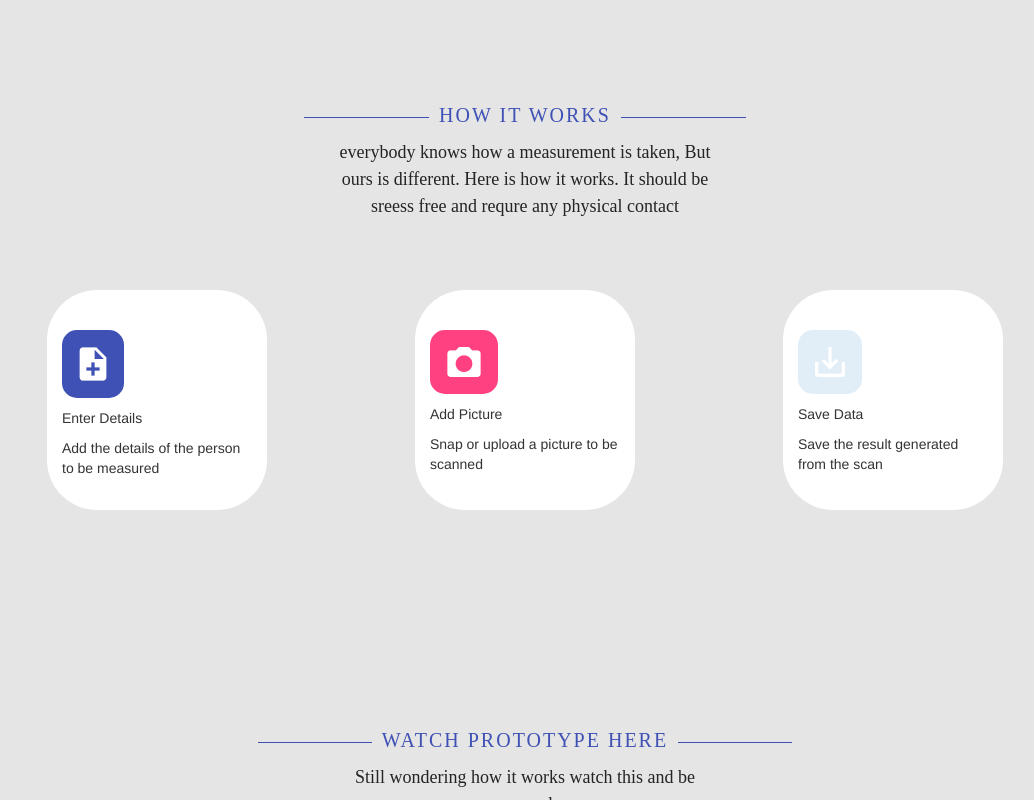
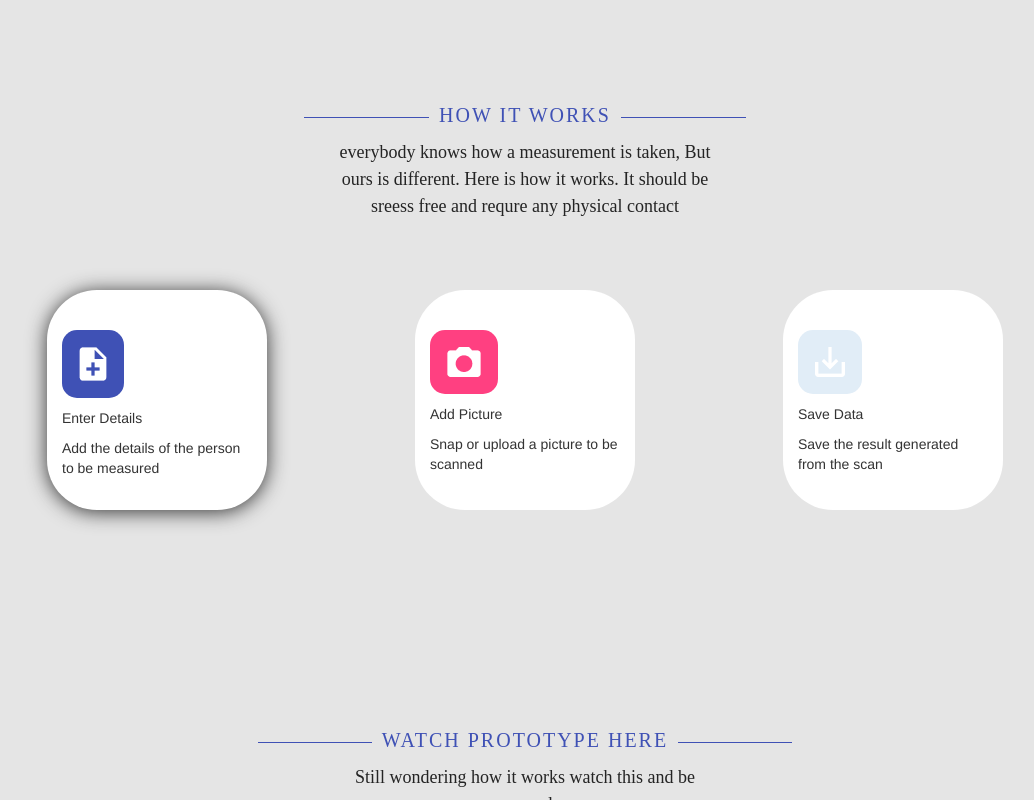
Before and after one commit to sizzle01/cameasure, a plain HTML site: page index.html in a window 1280 px wide. In both pictures the pointer is over the element 272 px from the left and 1108 px from the top of the page. Shown: the part 708-1508 px from the top of the page, without its empty margins (115-1149 px from the left). Drawn offline with nearby package versions, Linux system fonts and the light colour scheme.

Commit message:
added hover effects

```diff
--- a/style.css
+++ b/style.css
@@ -199,6 +199,10 @@ h6:after {
     margin-top: 40px;
 }
 
+.col-sm-4:hover {
+    box-shadow: 0 2px 20px #333;
+}
+
 .col-md-4 {
     margin: 30px;
     width: 220px;
@@ -295,7 +299,6 @@ h6:after {
 }
 
 .group:hover {
-    background-color: blue;
     box-shadow: 0 2px 20px #333;
 }
 
```
